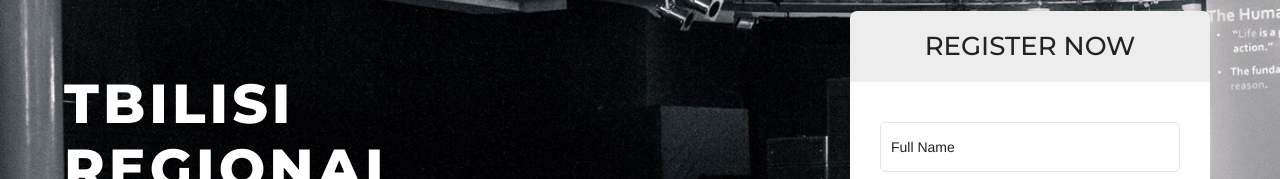
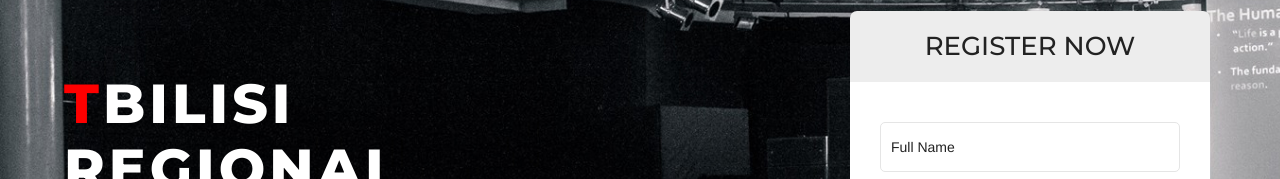
Before and after one commit to Lukiane/tbilisi-rc-18, a plain HTML site: page html/index.html in a window 1280 px wide. Shown: the part 219-398 px from the top of the page. Drawn offline with Linux system fonts and the light colour scheme.

Commit message:
test for color red

```diff
--- a/html/index.html
+++ b/html/index.html
@@ -61,7 +61,7 @@
 		<div class="container">
 			<div class="col-md-6 col-sm-12 col-xs-12 pull-left">
 				<h2>
-					<span class="L1">T</span>
+					<span style="color:red;" class="L1">T</span>
 					<span class="L1">B</span>
 					<span class="L1">I</span>
 					<span class="L1">L</span>
```
